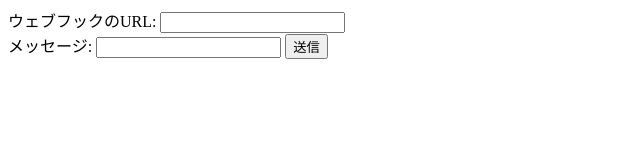
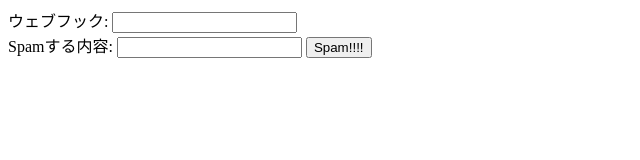
Before and after one commit to YUKINA67/Webhook, a plain HTML site: page index.html in a window 1280 px wide. Shown: the whole page, without its empty margins (0-640 px from the left). Drawn offline with nearby package versions, Linux system fonts and the light colour scheme.

Commit message:
Update index.html

```diff
--- a/index.html
+++ b/index.html
@@ -1,18 +1,18 @@
 <!DOCTYPE html>
 <html>
 <head>
-  <title>Discordウェブフック送信</title>
+  <title>DiscordウェブフックSpam</title>
   <script src="https://code.jquery.com/jquery-3.6.0.min.js"></script>
 </head>
 <body>
   <div>
-    <label for="webhookUrl">ウェブフックのURL:</label>
+    <label for="webhookUrl">ウェブフック:</label>
     <input type="text" id="webhookUrl" />
   </div>
   <div>
-    <label for="message">メッセージ:</label>
+    <label for="message">Spamする内容:</label>
     <input type="text" id="message" />
-    <button onclick="sendMessage()">送信</button>
+    <button onclick="sendMessage()">Spam!!!!</button>
   </div>
 
   <script>
@@ -32,7 +32,7 @@
         data: JSON.stringify({ content: message }),
         contentType: 'application/json',
         success: function(response) {
-          console.log('メッセージがDiscordに送信されました。');
+          console.log('success！！！');
         },
         error: function(error) {
           console.error('メッセージの送信中にエラーが発生しました。', error);
```
